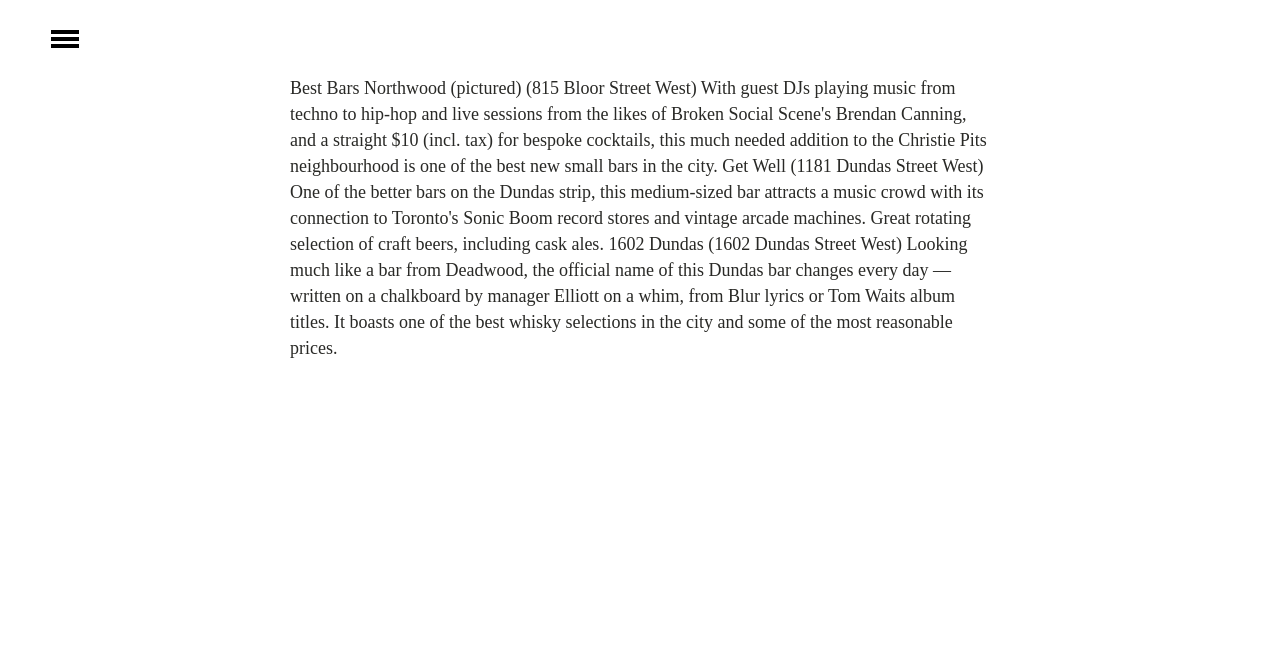
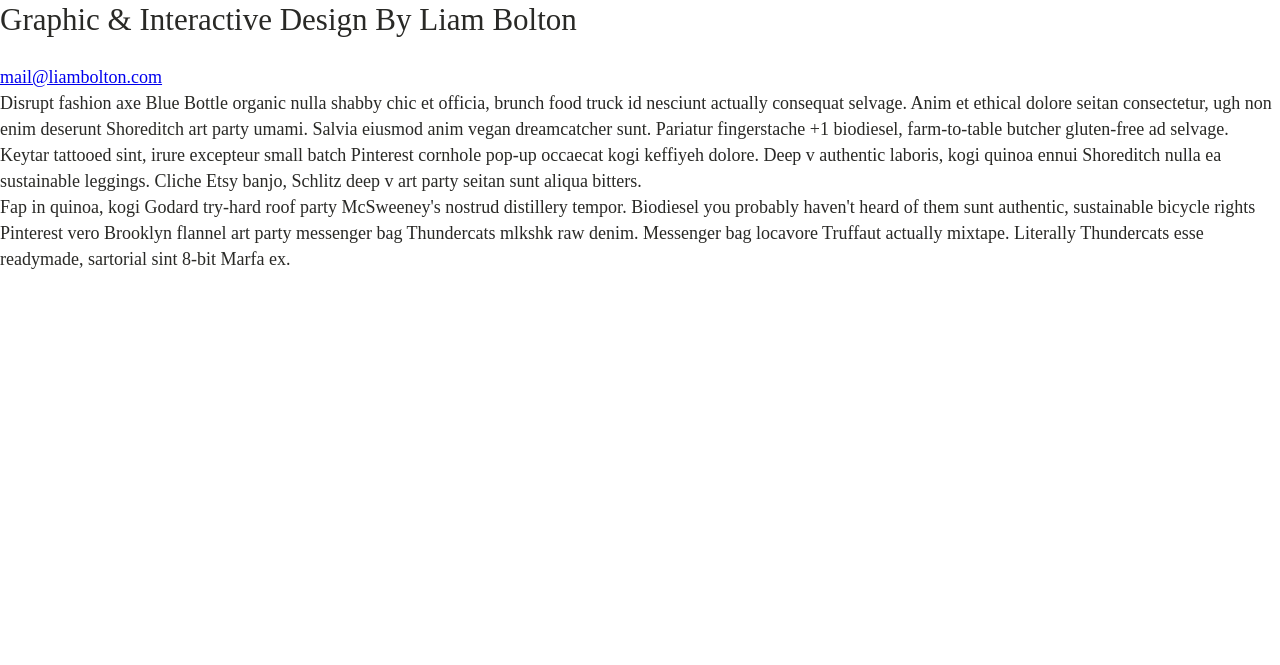
Before and after one commit to liamoflondon/one-page, a plain HTML site: page index.html in a window 1280 px wide. Drawn offline with Linux system fonts and the light colour scheme.

Commit message:
updated to new design

```diff
--- a/index.html
+++ b/index.html
@@ -2,73 +2,31 @@
 <html lang="en">
 <head>
 <meta charset="utf-8" />
-<title>Responsive Spotlight</title>
-<!--[if gte IE 7]><!-->
-<link rel="stylesheet" type="text/css" media="screen, projection" href="css/screen.css" />
-<!-- <![endif]-->
+<title>Liam Bolton | Graphic + Interactive Design</title>
+<link rel="stylesheet" type="text/css" media="screen, projection" href="css/screen.css"/>
+
 </head>
 
-<input type="checkbox" id="nav-handler">
+<body>
 
-<nav id="nav">
-	<ul>
-		<div id="navitem">
-			<li><a href="#">
-				<h1 id="menuhead">Nav Item 1</h1>
-			</a></li>
-				<img id="menuimg" src="./img/car.jpg" alt="car">
-				<h2 id="subhead">14px 26lh Lorem Ipsum Bold Italic</h2>
-				<p id="menuitem">18px 26lh Lorem ipsum dolor sit amet, consectetur adipiscing elit. Duis quis metus justo. Phasellus at lectus id diam ultricies egestas. Aenean vitae tempor arcu. Vivamus tincidunt dui at lacus facilisis, quis laoreet turpis lobortis. Duis molestie</p>
-		</div>
-		<div id="navitem">
-			<li><a href="#">
-				<h1 id="menuhead">Nav Item 2</h1>
-			</a></li>
-				<img id="menuimg" src="#">
-				<h2 id="subhead">14px 26lh Lorem Ipsum Bold Italic</h2>
-				<p id="menuitem">18px 26lh Lorem ipsum dolor sit amet, consectetur adipiscing elit. Duis quis metus justo. Phasellus at lectus id diam ultricies egestas. Aenean vitae tempor arcu. Vivamus tincidunt dui at lacus facilisis, quis laoreet turpis lobortis. Duis molestie</p>
-		</div>
-		<div id="navitem">
-			<li><a href="#">
-				<h1 id="menuhead">Nav Item 3</h1>
-			</a></li>
-				<img id="menuimg" src="#">
-				<h2 id="subhead">14px 26lh Lorem Ipsum Bold Italic</h2>
-				<p id="menuitem">18px 26lh Lorem ipsum dolor sit amet, consectetur adipiscing elit. Duis quis metus justo. Phasellus at lectus id diam ultricies egestas. Aenean vitae tempor arcu. Vivamus tincidunt dui at lacus facilisis, quis laoreet turpis lobortis. Duis molestie</p>
-		</div>
-	</ul>
-</nav>
+	<div>
+		<h1>Graphic &amp; Interactive Design By Liam Bolton</h1>
+	</div>
 
-<main id="main-container">
+	<div>
+		<a href="#">
+			<p>mail@liambolton.com</p>
+		</a>
+	</div>
 
-	<header id="header">
-		<label id="menu-button" for="nav-handler">
-			<div id="lines"></div>
-		</label>
-	</header>
-
-	<section id="content-container">
-		<article id="content">
-			<div class="post-inner">
-				<p class="example-text">Best Bars Northwood (pictured) (815 Bloor Street West) With guest DJs playing music from techno to hip-hop and live sessions from the likes of Broken Social Scene's Brendan Canning, and a straight $10 (incl. tax) for bespoke cocktails, this much needed addition to the Christie Pits neighbourhood is one of the best new small bars in the city.
-
-				Get Well (1181 Dundas Street West)
-				One of the better bars on the Dundas strip, this medium-sized bar attracts a music crowd with its connection to Toronto's Sonic Boom record stores and vintage arcade machines. Great rotating selection of craft beers, including cask ales.
-
-				1602 Dundas (1602 Dundas Street West)
-				Looking much like a bar from Deadwood, the official name of this Dundas bar changes every day — written on a chalkboard by manager Elliott on a whim, from Blur lyrics or Tom Waits album titles. It boasts one of the best whisky selections in the city and some of the most reasonable prices.
-				</p>
-			</div>
-		</article>
-	</section>
-
-</main>
-
-
-<div class="regions"></div>
-<div class="regions"></div>
-<div class="regions"></div>
-<div class="regions"></div>
+	<div>
+		<p>
+			Disrupt fashion axe Blue Bottle organic nulla shabby chic et officia, brunch food truck id nesciunt actually consequat selvage. Anim et ethical dolore seitan consectetur, ugh non enim deserunt Shoreditch art party umami. Salvia eiusmod anim vegan dreamcatcher sunt. Pariatur fingerstache +1 biodiesel, farm-to-table butcher gluten-free ad selvage. Keytar tattooed sint, irure excepteur small batch Pinterest cornhole pop-up occaecat kogi keffiyeh dolore. Deep v authentic laboris, kogi quinoa ennui Shoreditch nulla ea sustainable leggings. Cliche Etsy banjo, Schlitz deep v art party seitan sunt aliqua bitters.
+		</p>
+		<p>
+			Fap in quinoa, kogi Godard try-hard roof party McSweeney's nostrud distillery tempor. Biodiesel you probably haven't heard of them sunt authentic, sustainable bicycle rights Pinterest vero Brooklyn flannel art party messenger bag Thundercats mlkshk raw denim. Messenger bag locavore Truffaut actually mixtape. Literally Thundercats esse readymade, sartorial sint 8-bit Marfa ex.
+		</p>
+	</div>
 
 
 </body>
```
Also changed, not shown: css/ie.css (+0 -10 lines).
